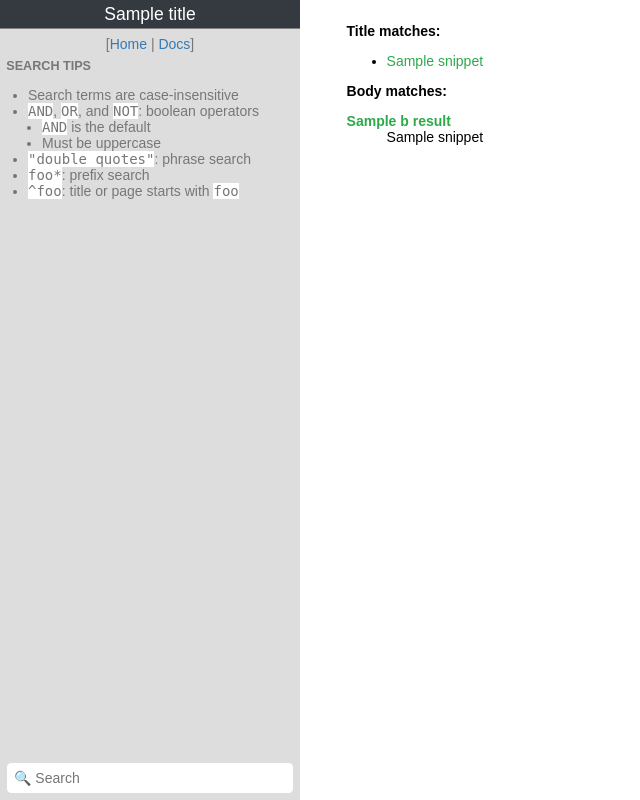
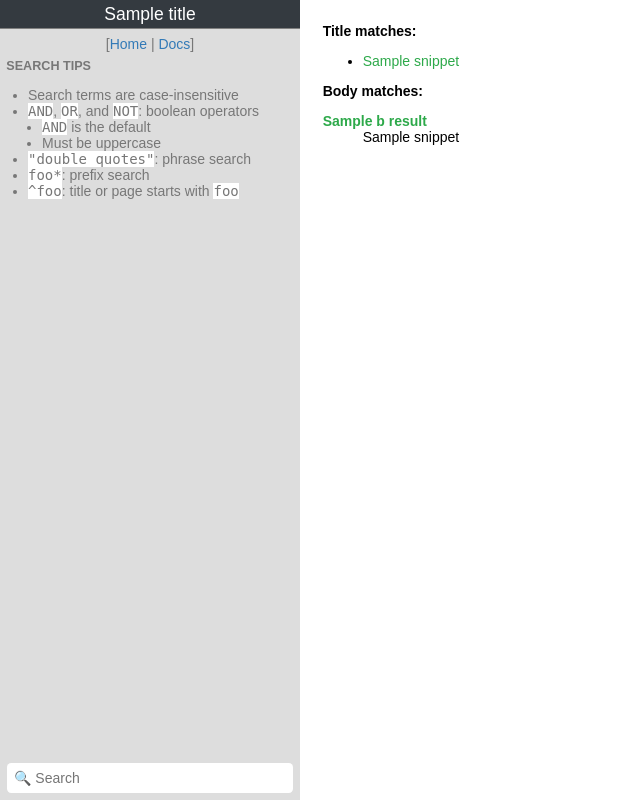
Before and after one commit to cu/silicon, a Flask app: template silicon/templates/search.html.j2 in a window 1280 px wide. Shown: the whole page, without its empty margins (0-640 px from the left). Run offline with Flask 2, Linux system fonts and the light colour scheme; the template is opened without the code that fills it: most values are stand-ins (such as "Sample title", 1, 10 or a date in 2020); parts of the project's set-up code (start-up, migrations or seed data) failed here and were passed over.

Commit message:
padding and overflow tweaks

```diff
--- a/silicon/static/css/layout.css
+++ b/silicon/static/css/layout.css
@@ -72,9 +72,10 @@
 }
 
 .nav-content {
-    padding: 1.618em 3.326em;
+    padding: 1.618em;
     height: 100%;
     margin: 0;
+    overflow-x: auto;
 }
 
 .nav-page-title {
```
